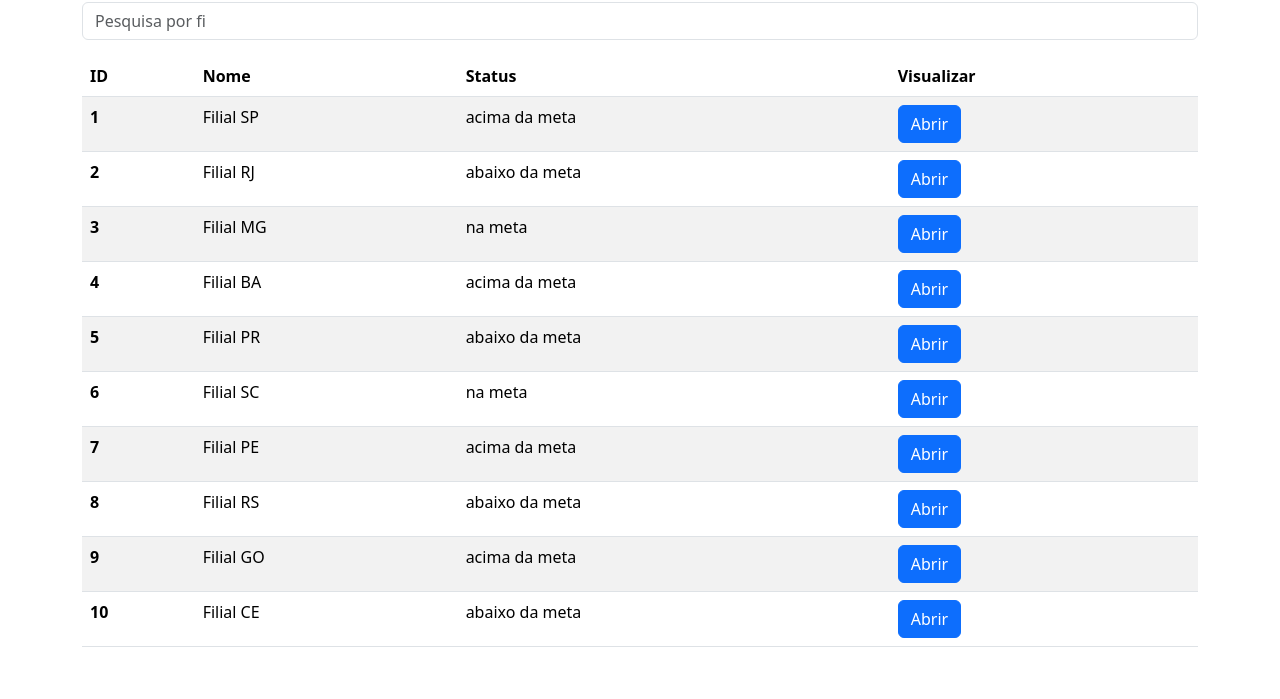
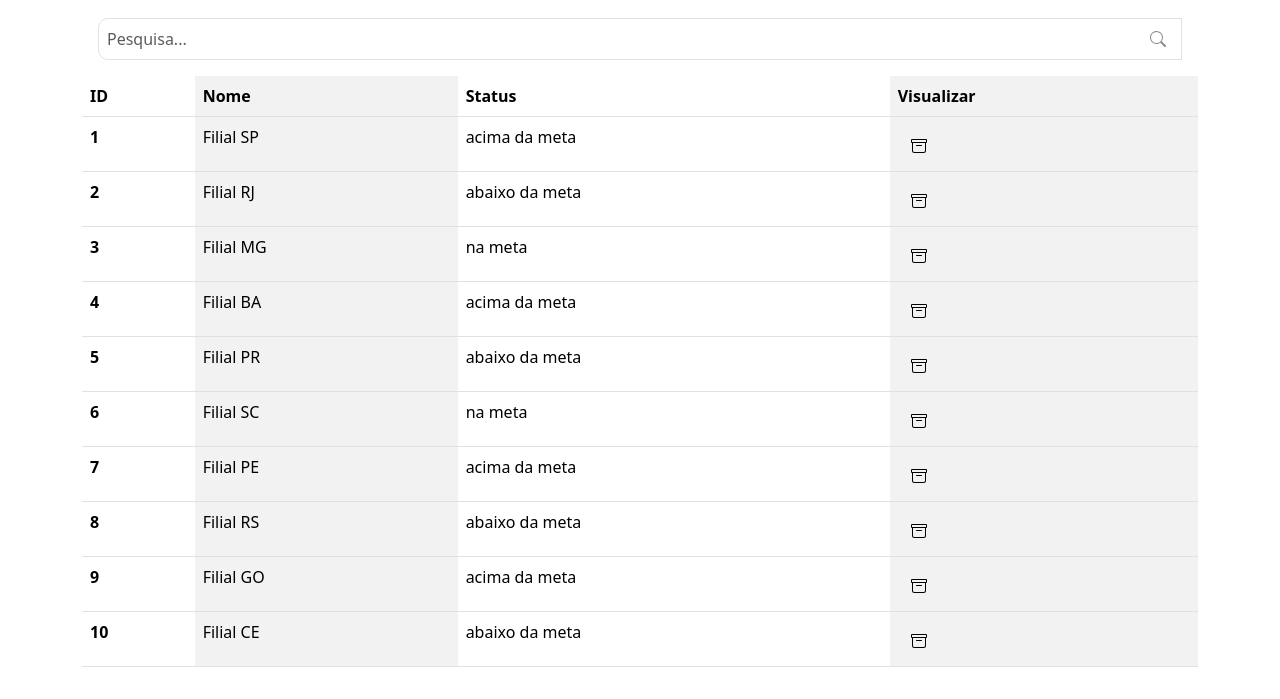
Before and after one commit to PedroHmelosilva/tabela_responsiva, a plain HTML site: page index.html in a window 1280 px wide. Shown: the part 169-868 px from the top of the page. Drawn offline with nearby package versions, Linux system fonts and the light colour scheme; a web font is replaced by a local one.

Commit message:
ajustanto barra de pesquisa

```diff
--- a/index.html
+++ b/index.html
@@ -18,7 +18,7 @@
             <li><a href="#">Dashboard</a></li>
             <li><a href="#">Gráficos</a></li>
             <li><a href="#">Tabelas</a></li>
-            <li><a href="#">Sobre</a></li>
+            <li><a href="#">Sobr</a></li>
         </ul>
         <div class="burger">
             <div class="line1"></div>
@@ -29,8 +29,13 @@
 
     <div class="container">
         <h1>Visualização de Dados</h1>
-        <input type="text" id="pesquisa" placeholder="Pesquisa por fi" class="form-control mb-3">
-        <table class="table table-striped">
+        <div class="input-group">
+            <input type="text" id="pesquisa" placeholder="Pesquisa..." class="form-control">
+            <svg xmlns="http://www.w3.org/2000/svg" width="16" height="16" fill="currentColor" class="bi bi-search" viewBox="0 0 16 16">
+                <path d="M11.742 10.344a6.5 6.5 0 1 0-1.397 1.398h-.001q.044.06.098.115l3.85 3.85a1 1 0 0 0 1.415-1.414l-3.85-3.85a1 1 0 0 0-.115-.1zM12 6.5a5.5 5.5 0 1 1-11 0 5.5 5.5 0 0 1 11 0"/>
+            </svg>
+        </div>
+        <table class="table table-striped-columns">
             <thead>
             <tr>
                 <th scope="col">ID</th>
--- a/script.js
+++ b/script.js
@@ -1,3 +1,4 @@
+//Função que renderiza a tabela
 const tabela = document.getElementById('tabela');
 const inputPesquisa = document.getElementById('pesquisa');
 let dadosFiliais = [];
@@ -14,7 +15,9 @@ function renderizarTabela(dados) {
           <td>${filial.status}</td>
           <td>
             <button type="button" class="btn btn-primary" data-bs-toggle="modal" data-bs-target="#${modalId}">
-              Abrir
+                <svg xmlns="http://www.w3.org/2000/svg" width="16" height="16" fill="currentColor" class="bi bi-archive" viewBox="0 0 16 16">
+                  <path d="M0 2a1 1 0 0 1 1-1h14a1 1 0 0 1 1 1v2a1 1 0 0 1-1 1v7.5a2.5 2.5 0 0 1-2.5 2.5h-9A2.5 2.5 0 0 1 1 12.5V5a1 1 0 0 1-1-1zm2 3v7.5A1.5 1.5 0 0 0 3.5 14h9a1.5 1.5 0 0 0 1.5-1.5V5zm13-3H1v2h14zM5 7.5a.5.5 0 0 1 .5-.5h5a.5.5 0 0 1 0 1h-5a.5.5 0 0 1-.5-.5"/>
+                </svg>
             </button>
 
             <div class="modal fade" id="${modalId}" data-bs-backdrop="static" data-bs-keyboard="false" tabindex="-1" aria-labelledby="${modalId}Label" aria-hidden="true">
@@ -42,6 +45,7 @@ function renderizarTabela(dados) {
     });
 }
 
+//Vizualização dos dados da tabela
 fetch('dados.json')
     .then(response => response.json())
     .then(data => {
@@ -50,6 +54,7 @@ fetch('dados.json')
     })
     .catch(error => console.error('Erro ao carregar os dados:', error));
 
+//Função de pesquisa
 inputPesquisa.addEventListener('input', () => {
     const termo = inputPesquisa.value.toLowerCase();
 
@@ -59,9 +64,10 @@ inputPesquisa.addEventListener('input', () => {
         filial.id.toString().includes(termo)
     );
 
-    renderizarTabela(resultados);
+    renderizarTabela(resultados)
 });
 
+//Sidebar
 document.addEventListener('DOMContentLoaded', function() {
     const burger = document.querySelector('.burger');
     const nav = document.querySelector('.nav-links');
--- a/style.css
+++ b/style.css
@@ -24,6 +24,47 @@ img#logo {
     width: 9em;
 }
 
+#pesquisa{
+    margin: 1em;
+}
+
+/*Botão vizualizar*/
+.btn.btn-primary {
+    /* background: linear-gradient(90deg, #d3a238 0%, #f5e003 25%, #d3a238 100%); */
+    background-color: rgba(255, 255, 255, 0);
+    color: black;
+    border-color: rgba(0, 0, 0, 0);
+}
+
+.btn.btn-primary:hover {
+    background: #f5e003;
+    color: black;
+    border: black;
+}
+
+.input-group {
+    position: relative;
+    display: inline-block;
+    width: 100%;
+}
+
+.input-group input.form-control {
+    padding: 0.5em;
+    width: 100%;
+    position: relative;
+    border-radius: 10px;
+}
+
+.input-group svg {
+    position: absolute;
+    right: 2em;
+    top: 50%;
+    transform: translateY(-50%);
+    fill: #888;
+    pointer-events: none;
+}
+
+/*****************/
 .navbar {
     display: flex;
     justify-content: space-between;
@@ -65,6 +106,7 @@ img#logo {
     color: #fff;
 }
 
+/*****************/
 .burger {
     display: none;
     cursor: pointer;
@@ -78,6 +120,7 @@ img#logo {
     transition: all 0.3s ease;
 }
 
+/*****************/
 .container {
     max-width: 1200px;
     margin: 2rem auto;
@@ -113,7 +156,7 @@ img#logo {
     .nav-links {
         position: absolute;
         right: 0;
-        height: 100vh;
+        height: calc(100vh - 8vh);
         top: 8vh;
         background-color: #000;
         display: flex;
```
